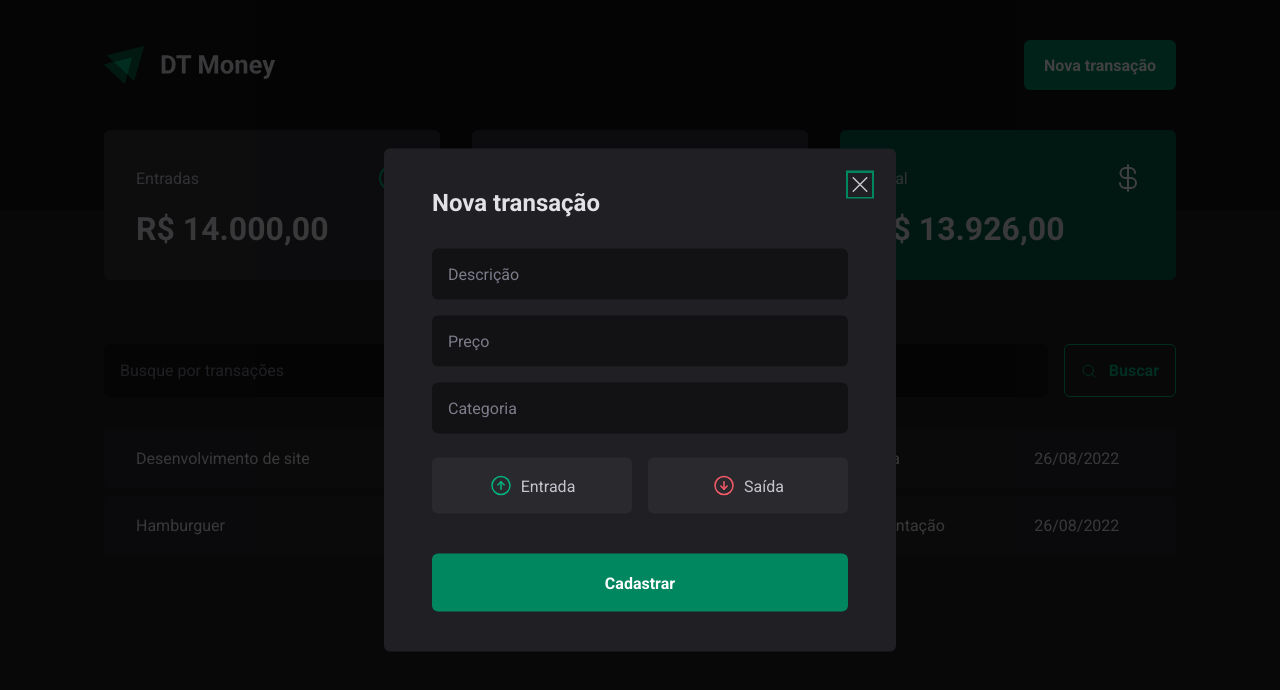
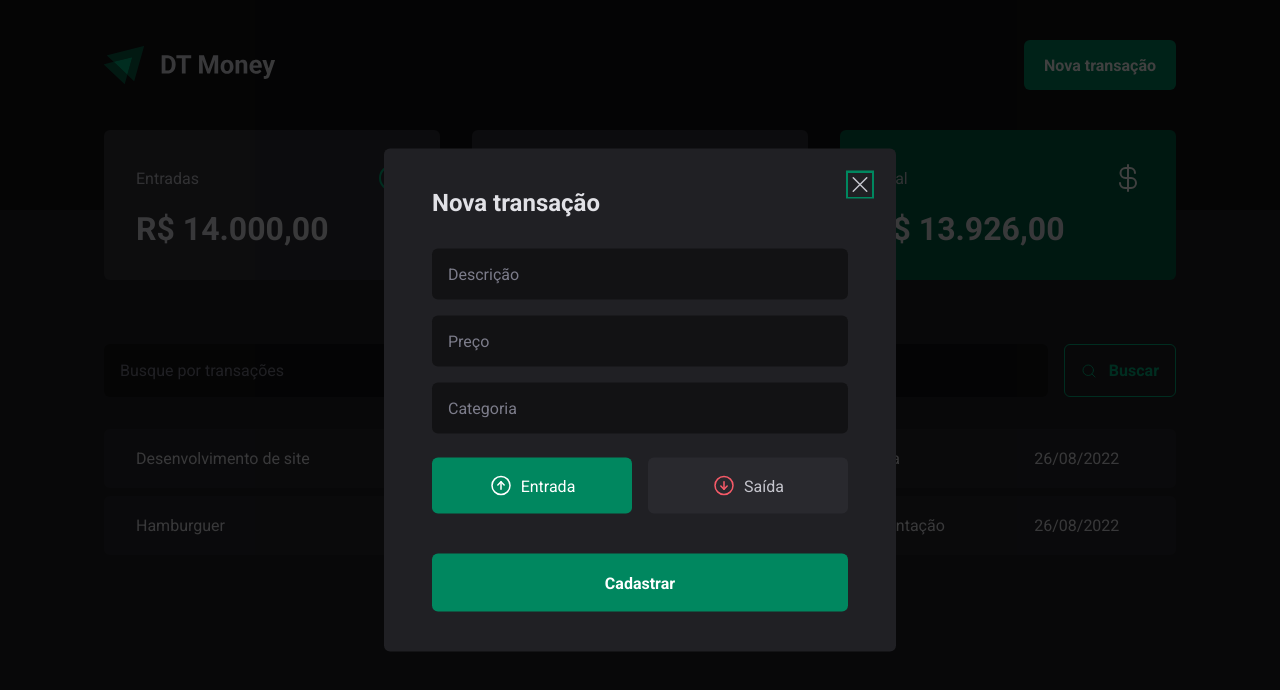
Before and after one commit to Jonatan1103/DT-money, a React (Vite) app: page / in a window 1280 px wide. Both pictures are taken after a click on the button "Nova transação". Shown: the top 690 px of the page. Built offline with nearby package versions, Linux system fonts and the light colour scheme; data requests are answered from the project's data file.

Commit message:
inputs finalized

```diff
--- a/src/components/NewTransactionModal/index.tsx
+++ b/src/components/NewTransactionModal/index.tsx
@@ -1,7 +1,7 @@
 import { zodResolver } from '@hookform/resolvers/zod'
 import * as Dialog from '@radix-ui/react-dialog'
 import { ArrowCircleDown, ArrowCircleUp, X } from 'phosphor-react'
-import { useForm } from 'react-hook-form'
+import { Controller, useForm } from 'react-hook-form'
 import * as z from "zod"
 import { CloseButton, Content, Overlay, TransactionType, TransactionTypeButton } from './styles'
 
@@ -9,19 +9,22 @@
   description: z.string(),
   price: z.number(),
   category: z.string(),
-  type: z.enum(['income', 'outcome'])
+  type: z.enum(['income', 'outcome']),
 })
 
 type NewTransacrionFormInputs = z.infer<typeof newTransactionFormSchema>
 
 export function NewTransactionModal() {
   const {
+    control,
     register,
     handleSubmit,
     formState: { isSubmitting }
   } = useForm<NewTransacrionFormInputs>({
     resolver: zodResolver(newTransactionFormSchema),
-
+    defaultValues: {
+      type: 'income'
+    }
   })
 
   async function handleCreateNewTransaction(data: NewTransacrionFormInputs) {
@@ -59,16 +62,26 @@
             {...register('category')}
           />
 
-          <TransactionType>
+          <Controller
+            control={control}
+            name="type"
+            render={({ field }) => {
+
+              return (
+                <TransactionType onValueChange={field.onChange} value={field.value}>
                   <TransactionTypeButton variant='income' value='income'>
-              <ArrowCircleUp size={24}/>
+                    <ArrowCircleUp size={24} />
                     Entrada
                   </TransactionTypeButton>
                   <TransactionTypeButton variant='outcome' value='outcome'>
-              <ArrowCircleDown size={24}/>
+                    <ArrowCircleDown size={24} />
                     Saída
                   </TransactionTypeButton>
                 </TransactionType>
+              )
+            }}
+          />
+
 
           <button type='submit' disabled={isSubmitting}>
             Cadastrar
```
Lines whose indentation alone changed are shown as unchanged.
